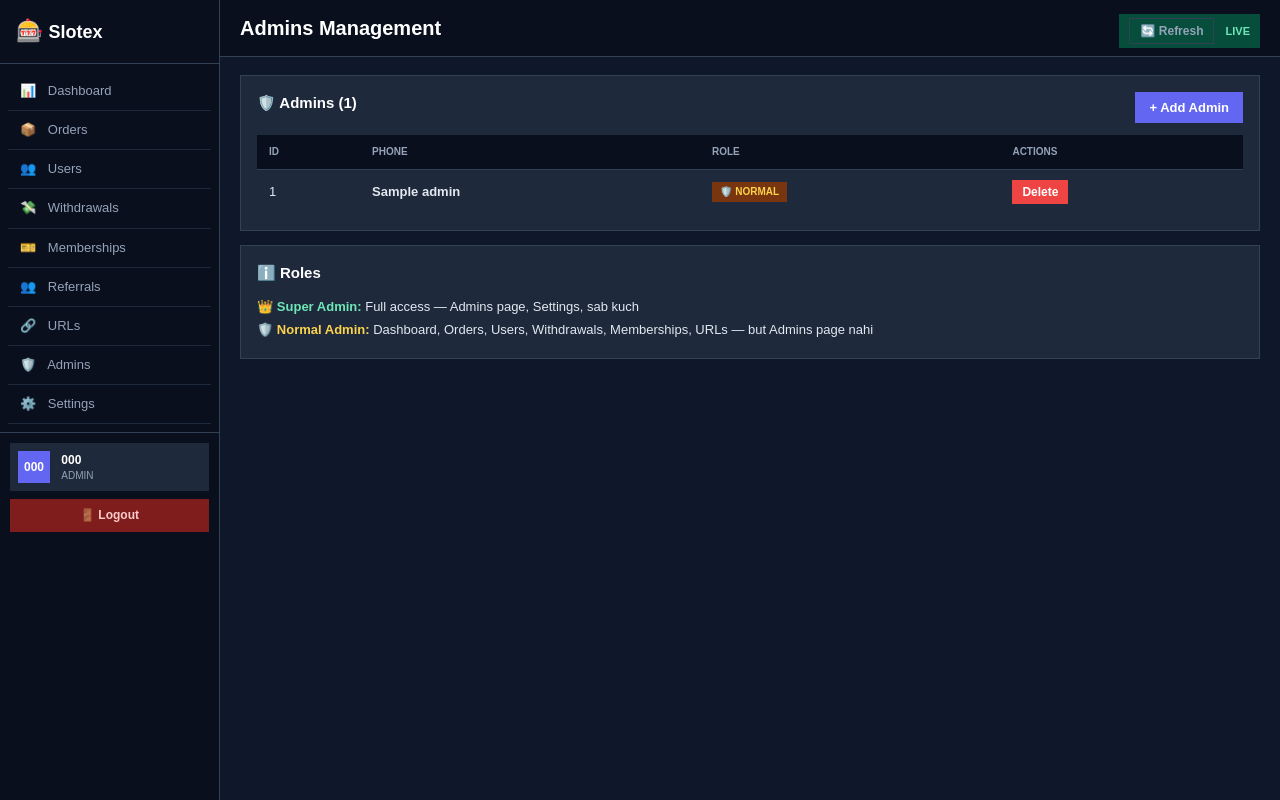
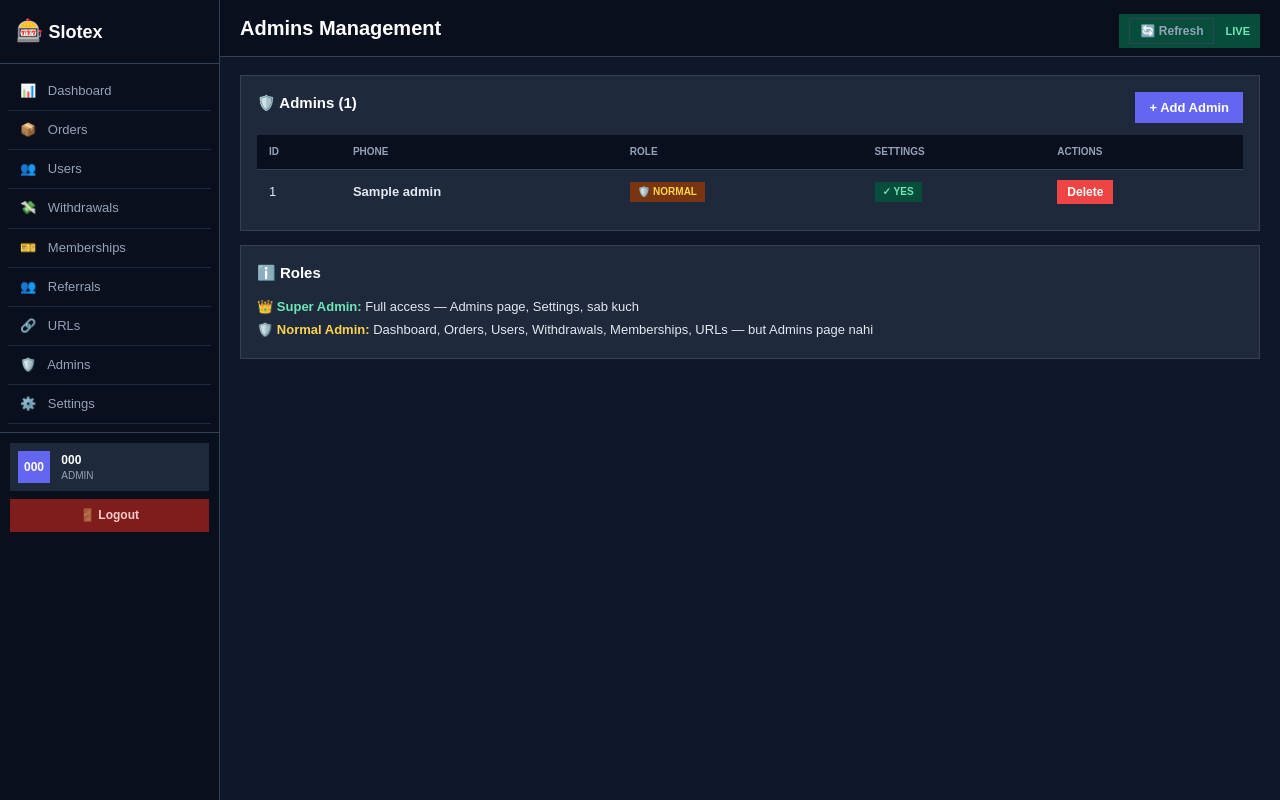
Before and after one commit to sandip-dev87/slotex-bot, a Flask app: template admin/templates/admins.html in a window 1280 px wide. Run offline with Flask 3, Linux system fonts and the light colour scheme; the template is opened without the code that fills it: most values are stand-ins (such as "Sample title", 1, 10 or a date in 2020).

Commit message:
Add settings access permission (super grants to normal/helper)

```diff
--- a/admin/app.py
+++ b/admin/app.py
@@ -324,12 +324,16 @@ def login():
     if request.method == "POST":
         phone = request.form.get("phone", "").strip()
         pw = request.form.get("password", "").strip()
-        row = q_one("SELECT id, role FROM admins WHERE phone=? AND password=?",
+        row = q_one("SELECT id, role, COALESCE(can_access_settings,0) FROM admins WHERE phone=? AND password=?",
                     (phone, pw))
         if row:
             session["admin_id"] = row[0]
             session["admin_phone"] = phone
             session["admin_role"] = row[1]
+            try:
+                session["can_access_settings"] = int(row[2]) if len(row) > 2 else 0
+            except Exception:
+                session["can_access_settings"] = 0
             return redirect(url_for("dashboard"))
         return render_template("login.html", error="Invalid credentials")
     return render_template("login.html")
@@ -1553,6 +1557,9 @@ def urls_page():
 @app.route("/settings")
 @require_login
 def settings_page():
+    # Settings permission check
+    if session.get("admin_role") != "super" and not session.get("can_access_settings"):
+        return "Access denied. Ask super admin to grant settings access.", 403
     settings = {}
     rows = q_all("SELECT key, value FROM settings")
     for k, v in rows:
@@ -1652,12 +1659,22 @@ def require_super_admin(f):
         return f(*a, **kw)
     return wrap
 
+@app.route("/api/admins/<int:aid>/toggle_settings", methods=["POST"])
+@require_super_admin
+def api_toggle_settings(aid):
+    data = request.get_json() or {}
+    enable = 1 if data.get("enable") else 0
+    q_exec("UPDATE admins SET can_access_settings=? WHERE id=?", (enable, aid))
+    cache_clear()
+    return jsonify({"ok": True, "enabled": enable})
+
+
 
 @app.route("/admins")
 @require_login
 @require_super_admin
 def admins_page():
-    admins = q_all("SELECT id, phone, role FROM admins ORDER BY id ASC")
+    admins = q_all("SELECT id, phone, role, COALESCE(can_access_settings,0) FROM admins ORDER BY id ASC")
     return render_template("admins.html",
                            admins=admins,
                            current_id=session.get("admin_id"),
--- a/admin/templates/admins.html
+++ b/admin/templates/admins.html
@@ -19,6 +19,7 @@
           <th>ID</th>
           <th>Phone</th>
           <th>Role</th>
+          <th>Settings</th>
           <th>Actions</th>
         </tr>
       </thead>
@@ -34,6 +35,19 @@
             <span class="badge" style="background:#3b82f6;color:#fff;">👁️ Helper (Read-only)</span>
             {% else %}
             <span class="badge badge-warning">🛡️ Normal</span>
+            {% endif %}
+          </td>
+          <td>
+            {% if current_role == 'super' and a[0] != current_id %}
+            <button class="btn btn-sm {% if a[3] %}btn-success{% else %}btn-ghost{% endif %}"
+                    onclick="toggleSettings({{ a[0] }}, {{ 0 if a[3] else 1 }})"
+                    style="font-size:11px;padding:4px 8px;">
+              {% if a[3] %}✓ Settings{% else %}Grant{% endif %}
+            </button>
+            {% elif a[3] %}
+            <span class="badge badge-success" style="font-size:10px;">✓ Yes</span>
+            {% else %}
+            <span class="muted" style="font-size:11px;">—</span>
             {% endif %}
           </td>
           <td>
@@ -102,6 +116,16 @@ function showAddAdmin() {
   });
 }
 
+async function toggleSettings(aid, enable) {
+  const { ok, data } = await apiCall(`/api/admins/${aid}/toggle_settings`, { enable: !!enable });
+  if (ok && data.ok) {
+    showToast(enable ? '✓ Settings access granted' : 'Settings access revoked', 'success');
+    setTimeout(() => location.reload(), 700);
+  } else {
+    showToast(data.error || 'Failed', 'error');
+  }
+}
+
 function deleteAdmin(id, phone) {
   openModal('Delete Admin?', `
     <p style="color:#fca5a5;margin-bottom:12px;">Delete <strong>${phone}</strong>?</p>
```
